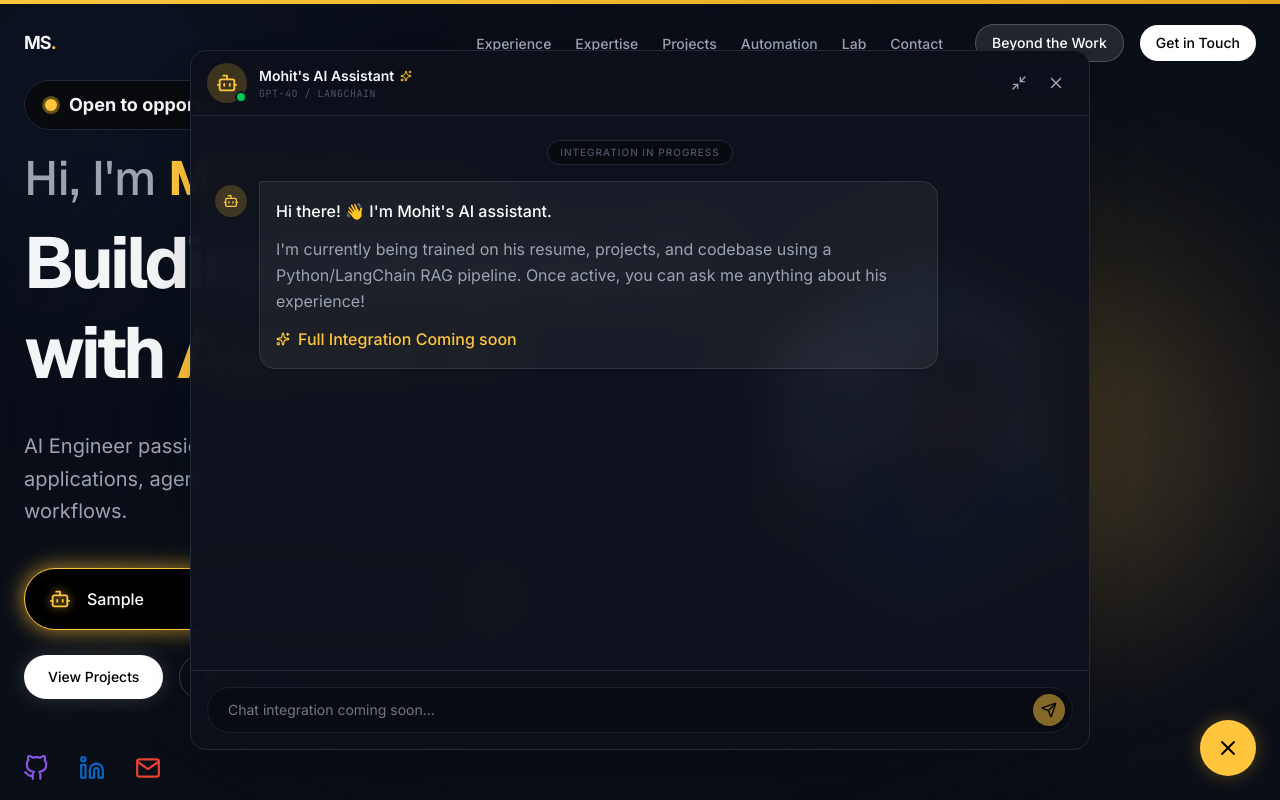
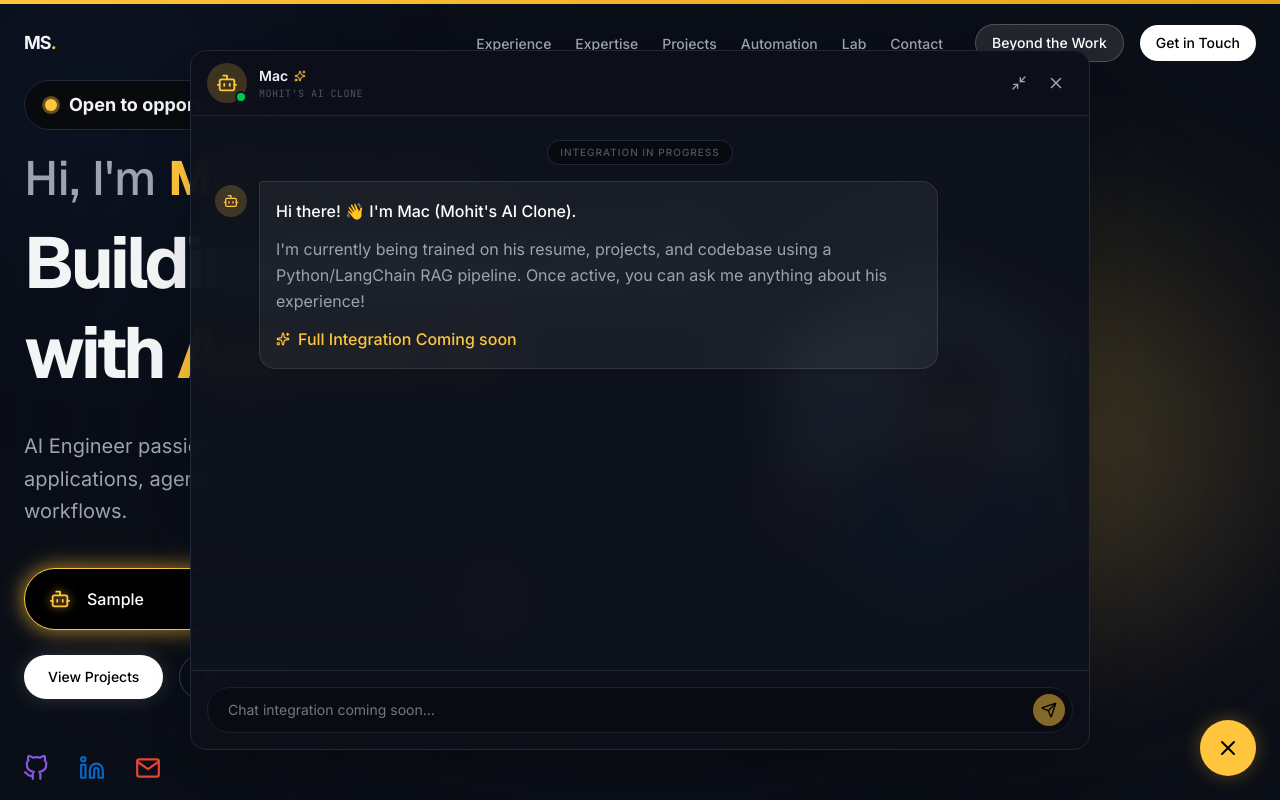
Before and after one commit to mohitsinghal1206/Mohit-Singhal-Portfolio, a Next.js app: page / in a window 1280 px wide. Both pictures are taken after typing "Sample" into the empty fields and a click on the button 491 px from the left and 598 px from the top of the page. Shown: the top 800 px of the page. Built offline with nearby package versions, Linux system fonts and the light colour scheme.

Commit message:
feat: Rename Chatbot AI to Mac

```diff
--- a/src/components/sections/hero.tsx
+++ b/src/components/sections/hero.tsx
@@ -161,7 +161,7 @@ export function Hero() {
                     <input
                       type="text"
                       className="peer absolute inset-0 w-full h-full bg-transparent text-sm sm:text-base text-white font-medium focus:outline-none z-20 placeholder-transparent"
-                      placeholder="Ask AI..."
+                      placeholder="Ask Mac..."
                       onChange={(e) => {
                         // We use a peer-focus and peer-valid trick, or just CSS to hide the placeholder
                         const target = e.target as HTMLInputElement;
@@ -175,7 +175,7 @@ export function Hero() {
                     {/* Animated Streaming Placeholder Overlay */}
                     <div className="absolute inset-0 flex items-center pointer-events-none z-10 overflow-hidden transition-opacity duration-200">
                       <span className="text-sm sm:text-base text-white/50 font-medium tracking-wide flex items-center">
-                        {"Ask AI: Is Mohit a fit for our team?".split("").map((char, index) => (
+                        {"Ask Mac: Is Mohit a fit for our team?".split("").map((char, index) => (
                           <motion.span
                             key={index}
                             initial={{ opacity: 0 }}
--- a/src/components/shared/chatbot-widget.tsx
+++ b/src/components/shared/chatbot-widget.tsx
@@ -102,10 +102,10 @@ export function ChatbotWidget() {
                 </div>
                 <div>
                   <h3 className="text-sm font-semibold text-text flex items-center gap-1.5">
-                    Mohit&apos;s AI Assistant
+                    Mac
                     <Sparkles size={12} className="text-primary" />
                   </h3>
-                  <p className="text-[10px] text-muted-dark font-mono uppercase tracking-wider">GPT-4o / LangChain</p>
+                  <p className="text-[10px] text-muted-dark font-mono uppercase tracking-wider">Mohit&apos;s AI Clone</p>
                 </div>
               </div>
               <div className="flex items-center gap-1">
@@ -142,7 +142,7 @@ export function ChatbotWidget() {
                 </div>
                 <div className="bg-white/5 border border-white/10 rounded-2xl rounded-tl-sm p-4 text-sm md:text-base text-muted leading-relaxed shadow-sm">
                   <p className="mb-3 text-white font-medium">
-                    Hi there! 👋 I&apos;m Mohit&apos;s AI assistant.
+                    Hi there! 👋 I&apos;m Mac (Mohit&apos;s AI Clone).
                   </p>
                   <p className="mb-3">
                     I&apos;m currently being trained on his resume, projects, and codebase using a Python/LangChain RAG pipeline. Once active, you can ask me anything about his experience!
```
